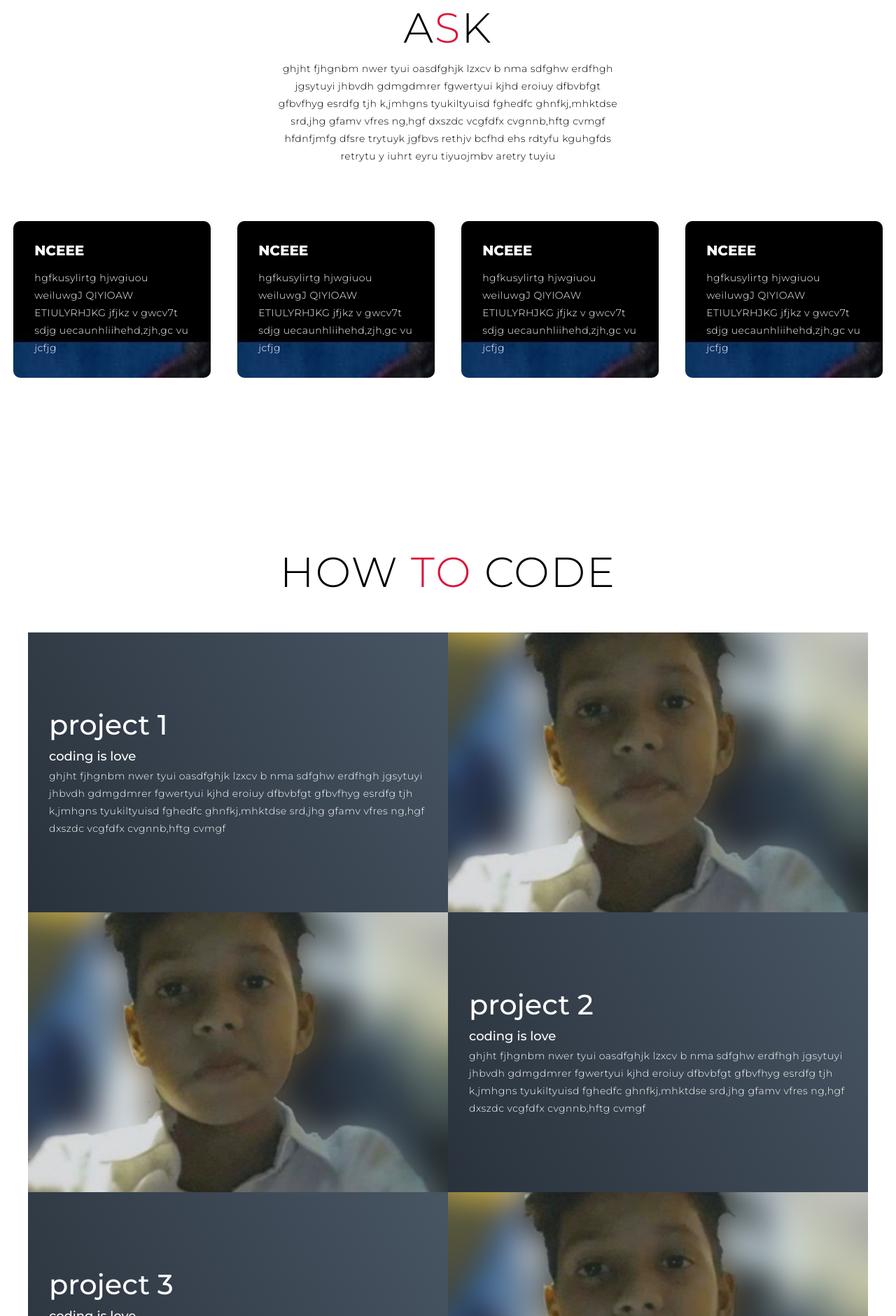
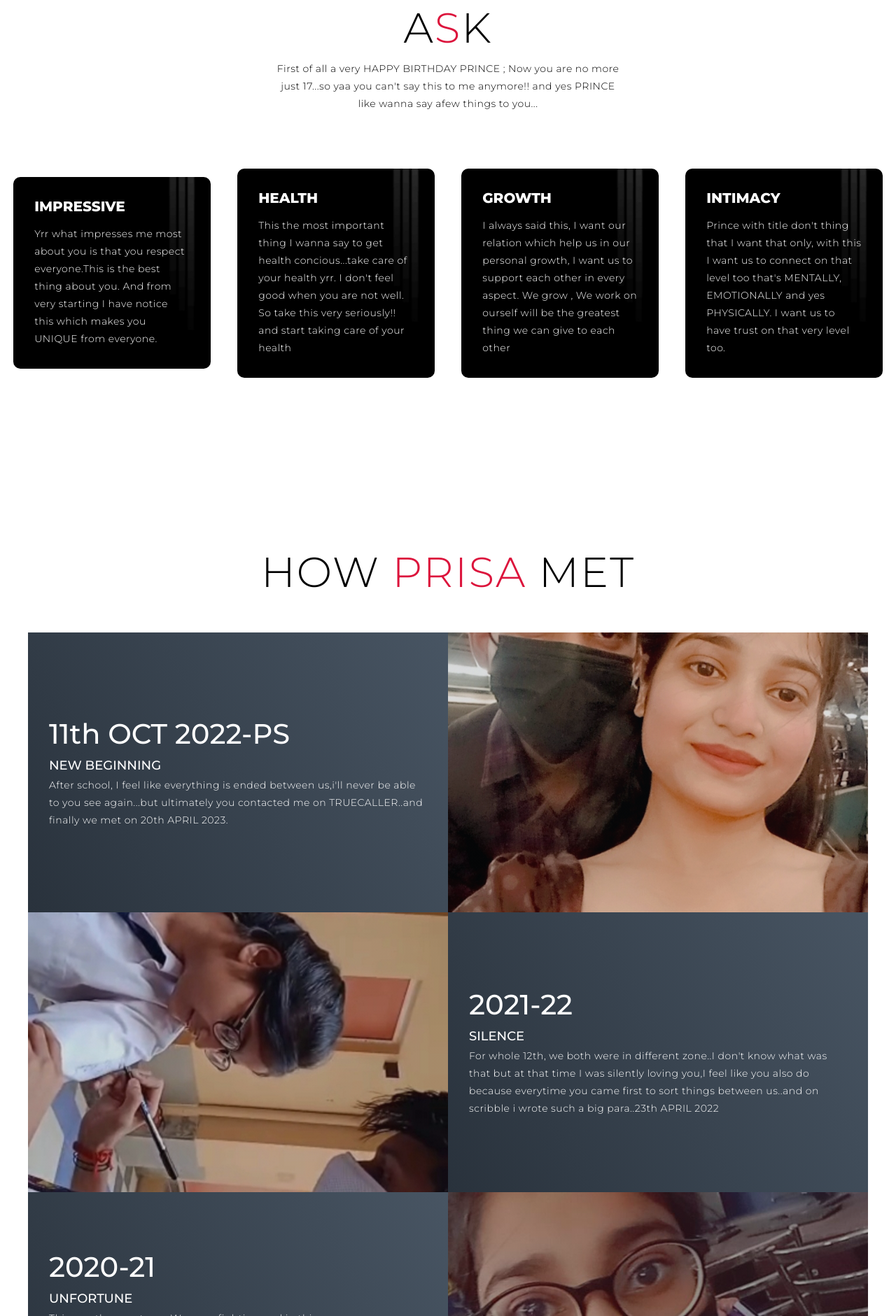
Before and after one commit to sabahaider/Prince, a plain HTML site: page index.html in a window 1280 px wide. Shown: the part 919-2800 px from the top of the page at 70% size. Drawn offline with Linux system fonts and the light colour scheme.

Commit message:
update repo

```diff
--- a/index.html
+++ b/index.html
@@ -13,15 +13,15 @@
         <div class="header container">
             <div class="nav-bar">
                 <div class="brand">
-                    <a href="#hero"><h1><span>p</span>rince <span>k</span>r</h1></a>
+                    <a href="#hero"><h1><span>p</span>rince <span>k</span>r.</h1></a>
                 </div>
                 <div class="nav-list">
                     <div class="hamburger"><div class="bar"></div></div>
                     <ul>
-                        <li><a href="#hero" data-after="c">c</a></li>
-                        <li><a href="#services" data-after="a">a</a></li>
-                        <li><a href="#projects" data-after="p">p</a></li>
-                        <li><a href="#about" data-after="a">a</a></li>
+                        <li><a href="#hero" data-after="26hth MAY">26th MAY</a></li>
+                        <li><a href="#services" data-after="ASK">ASK</a></li>
+                        <li><a href="#projects" data-after="prisa">prisa</a></li>
+                        <li><a href="#about" data-after="about prince">about prince</a></li>
                     </ul>
                 </div>
             </div>
@@ -32,10 +32,10 @@
     <section id="hero">
         <div class="hero container">
             <div>
-                <h1>hgd<span></span></h1>
-                <h1>hdjsjs<span></span></h1>
-                <h1>jhdsbc<span></span></h1>
-                <a href="#projects" type="button" class="cta">button</a>
+                <h1>26th MAY<span></span></h1>
+                <h1>Your day<span></span></h1>
+                <h1>PRINCE<span></span></h1>
+                <a href="#projects" type="button" class="cta">LOVE</a>
             </div>
         </div>
     </section>
@@ -46,32 +46,29 @@
             <div class="service-top">
                 <h1 class="section-title">A<span>s</span>k</h1>
                 <p>
-                    ghjht fjhgnbm nwer tyui oasdfghjk lzxcv b nma sdfghw erdfhgh jgsytuyi jhbvdh gdmgdmrer fgwertyui
-                    kjhd eroiuy dfbvbfgt gfbvfhyg esrdfg tjh k,jmhgns tyukiltyuisd fghedfc ghnfkj,mhktdse srd,jhg
-                    gfamv vfres ng,hgf dxszdc vcgfdfx cvgnnb,hftg cvmgf hfdnfjmfg dfsre trytuyk jgfbvs rethjv bcfhd
-                    ehs rdtyfu kguhgfds retrytu y iuhrt eyru tiyuojmbv aretry tuyiu
+                    First of all a very HAPPY BIRTHDAY PRINCE ; Now you are no more just 17...so yaa you can't say this to me anymore!! and yes PRINCE like wanna say afew things to you...
                 </p>
             </div>
             <div class="service-bottom">
                 <div class="service-item">
-                    <h2>nceee</h2>
-                    <p>hgfkusylirtg hjwgiuou weiluwgJ QIYIOAW ETIULYRHJKG jfjkz v gwcv7t
-                        sdjg uecaunhliihehd,zjh,gc vu jcfjg</p>
+                    <h2>IMPRESSIVE</h2>
+                    <p>Yrr what impresses me most about you is that you respect everyone.This is the best thing about
+                        you. And from very starting I have notice this which makes you UNIQUE from everyone.
+                    </p>
                 </div>
                 <div class="service-item">
-                    <h2>nceee</h2>
-                    <p>hgfkusylirtg hjwgiuou weiluwgJ QIYIOAW ETIULYRHJKG jfjkz v gwcv7t
-                        sdjg uecaunhliihehd,zjh,gc vu jcfjg</p>
+                    <h2>HEALTH</h2>
+                    <p>This the most important thing I wanna say to get health concious...take care of your
+                        health yrr. I don't feel good when you are not well. So take this very seriously!! and start taking care of your health
+                    </p>
                 </div>
                 <div class="service-item">
-                    <h2>nceee</h2>
-                    <p>hgfkusylirtg hjwgiuou weiluwgJ QIYIOAW ETIULYRHJKG jfjkz v gwcv7t
-                        sdjg uecaunhliihehd,zjh,gc vu jcfjg</p>
+                    <h2>GROWTH</h2>
+                    <p>I always said this, I want our relation which help us in our personal growth, I want us to support each other in every aspect. We grow , We work on ourself will be the greatest thing we can give to each other </p>
                 </div>
                 <div class="service-item">
-                    <h2>nceee</h2>
-                    <p>hgfkusylirtg hjwgiuou weiluwgJ QIYIOAW ETIULYRHJKG jfjkz v gwcv7t
-                        sdjg uecaunhliihehd,zjh,gc vu jcfjg</p>
+                    <h2>INTIMACY</h2>
+                    <p>Prince with title don't thing that I want that only, with this I want us to connect on that level too that's MENTALLY, EMOTIONALLY and yes PHYSICALLY. I want us to have trust on that very level too.</p>
                 </div>
             </div>
         </div>
@@ -81,55 +78,46 @@
     <section id="projects">
         <div class="projects container">
             <div class="projects-header">
-                <h1 class="section-title">How <span>to</span> code</h1>
+                <h1 class="section-title">How <span>PRISA</span> Met</h1>
             </div>
             <div class="all-projects">
                 <div class="project-item">
                     <div class="project-info">
-                        <h1>project 1</h1>
-                        <h2>coding is love</h2>
-                        <p>ghjht fjhgnbm nwer tyui oasdfghjk lzxcv b nma sdfghw erdfhgh jgsytuyi jhbvdh gdmgdmrer fgwertyui
-                            kjhd eroiuy dfbvbfgt gfbvfhyg esrdfg tjh k,jmhgns tyukiltyuisd fghedfc ghnfkj,mhktdse srd,jhg
-                            gfamv vfres ng,hgf dxszdc vcgfdfx cvgnnb,hftg cvmgf</p>
+                        <h1>11th OCT 2022-PS</h1>
+                        <h2>NEW BEGINNING</h2>
+                        <p>After school, I feel like everything is ended between us,i'll never be able to you see again...but ultimately you contacted me on TRUECALLER..and finally we met on 20th APRIL 2023. </p>
                     </div>
                     <div class="project-img">
-                        <img src="bg.jpg.jpg" alt="img">
+                        <img src="13.jpg.jpg" alt="img">
                     </div>
                 </div>
                 <div class="project-item">
                     <div class="project-info">
-                        <h1>project 2</h1>
-                        <h2>coding is love</h2>
-                        <p>ghjht fjhgnbm nwer tyui oasdfghjk lzxcv b nma sdfghw erdfhgh jgsytuyi jhbvdh gdmgdmrer fgwertyui
-                            kjhd eroiuy dfbvbfgt gfbvfhyg esrdfg tjh k,jmhgns tyukiltyuisd fghedfc ghnfkj,mhktdse srd,jhg
-                            gfamv vfres ng,hgf dxszdc vcgfdfx cvgnnb,hftg cvmgf</p>
+                        <h1>2021-22</h1>
+                        <h2>SILENCE</h2>
+                        <p>For whole 12th, we both were in different zone..I don't know what was that but at that time I was silently loving you,I feel like you also do because everytime you came first to sort things between us..and on scribble i wrote such a big para..23th APRIL 2022</p>
                     </div>
                     <div class="project-img">
-                        <img src="bg.jpg.jpg" alt="img">
+                        <img src="12.jpg.jpg" alt="img">
                     </div>
                 </div>
                 <div class="project-item">
                     <div class="project-info">
-                        <h1>project 3</h1>
-                        <h2>coding is love</h2>
-                        <p>ghjht fjhgnbm nwer tyui oasdfghjk lzxcv b nma sdfghw erdfhgh jgsytuyi jhbvdh gdmgdmrer fgwertyui
-                            kjhd eroiuy dfbvbfgt gfbvfhyg esrdfg tjh k,jmhgns tyukiltyuisd fghedfc ghnfkj,mhktdse srd,jhg
-                            gfamv vfres ng,hgf dxszdc vcgfdfx cvgnnb,hftg cvmgf</p>
+                        <h1>2020-21</h1>
+                        <h2>UNFORTUNE</h2>
+                        <p>This was the worst year.We were fighting and in this very year we decided to end up things..and we ended it up on 8 JULY 2020,but but the thing between us was never ended..we still used to talk,help each other,studing together,sharing notes,going together for copy submission(17th JULY 2021) and I feel like that was also very imp. to live like a friend</p>
                     </div>
                     <div class="project-img">
-                        <img src="bg.jpg.jpg" alt="img">
+                        <img src="11.jpg.jpg" alt="img">
                     </div>
                 </div>
                 <div class="project-item">
                     <div class="project-info">
-                        <h1>project 4</h1>
-                        <h2>coding is love</h2>
-                        <p>ghjht fjhgnbm nwer tyui oasdfghjk lzxcv b nma sdfghw erdfhgh jgsytuyi jhbvdh gdmgdmrer fgwertyui
-                            kjhd eroiuy dfbvbfgt gfbvfhyg esrdfg tjh k,jmhgns tyukiltyuisd fghedfc ghnfkj,mhktdse srd,jhg
-                            gfamv vfres ng,hgf dxszdc vcgfdfx cvgnnb,hftg cvmgf</p>
-                    </div>
+                        <h1>2019-20</h1>
+                        <h2>UNEXPECTED</h2>
+                        <p>The best unexpected thing happen to me in this very year was YOU PRINCE. 4th OCT 2019 still remember this day, that TRIGO Q legit solves everything between us..I remember every instance and yes finally I took the initiative to PROPOSE MY LOVE on 31th dec 2019...</p></div>
                     <div class="project-img">
-                        <img src="bg.jpg.jpg" alt="img">
+                        <img src="10.jpg.jpg" alt="img">
                     </div>
                 </div>
             </div>
@@ -145,12 +133,10 @@
                 </div>
             </div>
             <div class="col-right">
-                <h1 class="section-title">about <span>me</span></h1>
-                <h2>which is very imp </h2>
-                <p>ghjht fjhgnbm nwer tyui oasdfghjk lzxcv b nma sdfghw erdfhgh jgsytuyi jhbvdh gdmgdmrer fgwertyui
-                    kjhd eroiuy dfbvbfgt gfbvfhyg esrdfg tjh k,jmhgns tyukiltyuisd fghedfc ghnfkj,mhktdse srd,jhg
-                    gfamv vfres ng,hgf dxszdc vcgfdfx cvgnnb,hftg cvmgf</p>
-                <a href="#" class="cta">button</a>
+                <h1 class="section-title">about <span>PRINCE</span></h1>
+                <h2>THE BEST PERSON I EVER MET</h2>
+                <p>Prince you are very special to me. You are MY LOVE, MY FAMILY, MY BESTFRIEND and everything I would say..and PRINCE don't get emotional jo tum hote nhi ho but still,I wanna thank you for coming in life and making me complete..i can kept on writing...</p>
+                <a href="#" class="cta">HAPPY BIRTHDAY</a>
             </div>
         </div>
     </section>
@@ -159,8 +145,8 @@
     <section id="footer">
         <div class="footer container">
             <div class="brand"><h1><span>p</span>rince <span>k</span>r</h1></div>
-            <h2>button</h2>
-            <p>celebration celebration celebration</p>
+            <h2>HAPPY BIRTHDAY</h2>
+            <p>Enjoy the day Prince...</p>
         </div>
     </section>
     <!--end footer-->
--- a/style.css
+++ b/style.css
@@ -229,6 +229,7 @@ p{
     animation: text_reveal .5s ease forwards;
     animation-delay: 1s;
 }
+
 #hero h1:nth-child(1){
     animation-delay: 1s;
 }
@@ -293,28 +294,28 @@ p{
 
 }
 #services .service-item:nth-child(1){
-    background-image: url(P4.jpg.jpg);
+    background-image: url(black.jpg.jpg);
     background-image: cover;
     margin: 20px 5%;
     position: relative;
     z-index: 1;
 }
 #services .service-item:nth-child(2){
-    background-image: url(P4.jpg.jpg);
+    background-image: url(black.jpg.jpg);
     background-image: cover;
     margin: 20px 5%;
     position: relative;
     z-index: 1;
 }
 #services .service-item:nth-child(3){
-    background-image: url(P4.jpg.jpg);
+    background-image: url(black.jpg.jpg);
     background-image: cover;
     margin: 20px 5%;
     position: relative;
     z-index: 1;
 }
 #services .service-item:nth-child(4){
-    background-image: url(P4.jpg.jpg);
+    background-image: url(black.jpg.jpg);
     background-image: cover;
     margin: 20px 5%;
     position: relative;
```
Also changed, not shown: 10.jpg.jpg, 11.jpg.jpg (added), black.jpg.jpg (added).
